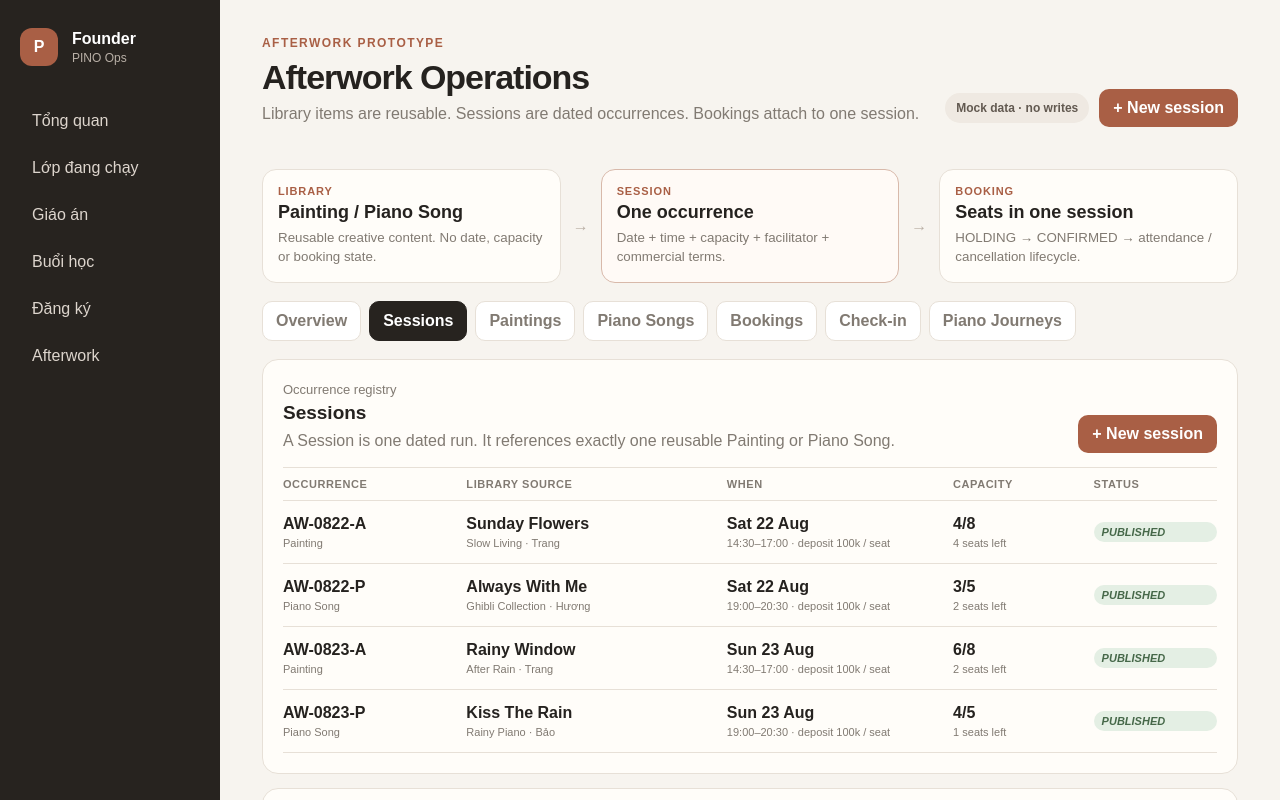
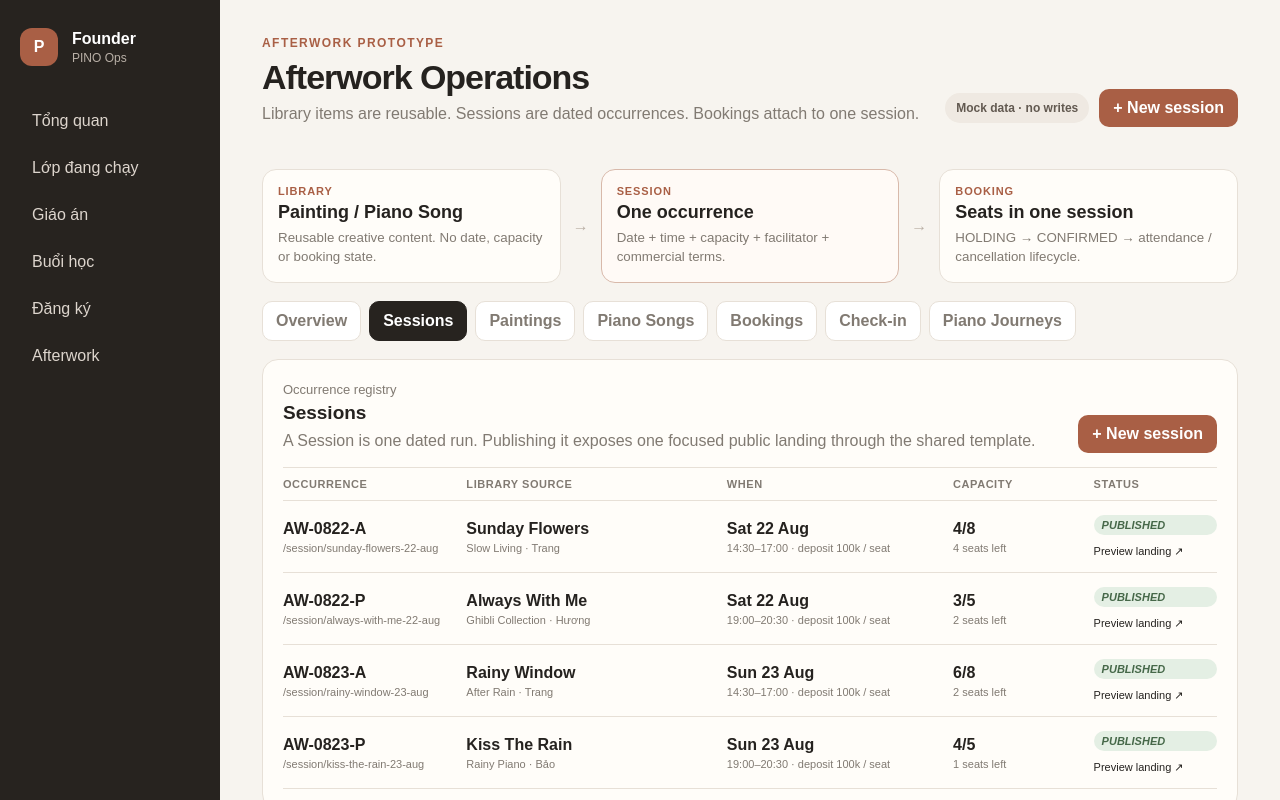
Before and after one commit to vmtct/pino-team-os, a Next.js app: page /founder/afterwork in a window 1280 px wide. Both pictures are taken after a click on the button "Sessions". Shown: the top 800 px of the page. Built offline with nearby package versions, Linux system fonts and the light colour scheme.

Commit message:
feat(afterwork): surface automatic session landing URLs in TOS prototype

```diff
--- a/app/founder/afterwork/page.tsx
+++ b/app/founder/afterwork/page.tsx
@@ -16,6 +16,7 @@ type SessionRow = {
   capacity: number;
   facilitator: string;
   deposit: string;
+  publicSlug?: string;
   status: "Published" | "Draft" | "Cancelled";
 };
 type Booking = {
@@ -61,10 +62,10 @@ const pianoSongs = [
 ];
 
 const initialSessions: SessionRow[] = [
-  { id: "AW-0822-A", sourceType: "Painting", sourceTitle: "Sunday Flowers", collection: "Slow Living", day: "Sat 22 Aug", time: "14:30–17:00", booked: 4, capacity: 8, facilitator: "Trang", deposit: "100k / seat", status: "Published" },
-  { id: "AW-0822-P", sourceType: "Piano Song", sourceTitle: "Always With Me", collection: "Ghibli Collection", day: "Sat 22 Aug", time: "19:00–20:30", booked: 3, capacity: 5, facilitator: "Hương", deposit: "100k / seat", status: "Published" },
-  { id: "AW-0823-A", sourceType: "Painting", sourceTitle: "Rainy Window", collection: "After Rain", day: "Sun 23 Aug", time: "14:30–17:00", booked: 6, capacity: 8, facilitator: "Trang", deposit: "100k / seat", status: "Published" },
-  { id: "AW-0823-P", sourceType: "Piano Song", sourceTitle: "Kiss The Rain", collection: "Rainy Piano", day: "Sun 23 Aug", time: "19:00–20:30", booked: 4, capacity: 5, facilitator: "Bảo", deposit: "100k / seat", status: "Published" },
+  { id: "AW-0822-A", sourceType: "Painting", sourceTitle: "Sunday Flowers", collection: "Slow Living", day: "Sat 22 Aug", time: "14:30–17:00", booked: 4, capacity: 8, facilitator: "Trang", deposit: "100k / seat", publicSlug: "sunday-flowers-22-aug", status: "Published" },
+  { id: "AW-0822-P", sourceType: "Piano Song", sourceTitle: "Always With Me", collection: "Ghibli Collection", day: "Sat 22 Aug", time: "19:00–20:30", booked: 3, capacity: 5, facilitator: "Hương", deposit: "100k / seat", publicSlug: "always-with-me-22-aug", status: "Published" },
+  { id: "AW-0823-A", sourceType: "Painting", sourceTitle: "Rainy Window", collection: "After Rain", day: "Sun 23 Aug", time: "14:30–17:00", booked: 6, capacity: 8, facilitator: "Trang", deposit: "100k / seat", publicSlug: "rainy-window-23-aug", status: "Published" },
+  { id: "AW-0823-P", sourceType: "Piano Song", sourceTitle: "Kiss The Rain", collection: "Rainy Piano", day: "Sun 23 Aug", time: "19:00–20:30", booked: 4, capacity: 5, facilitator: "Bảo", deposit: "100k / seat", publicSlug: "kiss-the-rain-23-aug", status: "Published" },
 ];
 
 const seedBookings: Booking[] = [
@@ -107,6 +108,7 @@ export default function AfterworkFounderPrototype() {
 
   const sourceOptions = sourceType === "Painting" ? paintings.map((item) => item.title) : pianoSongs.map((item) => item.title);
   const selectedSource = sourceType === "Painting" ? paintings.find((item) => item.title === sourceTitle) : pianoSongs.find((item) => item.title === sourceTitle);
+  const landingSlugPreview = makeLandingSlug(sourceTitle, sessionDate);
 
   function openSessionBuilder(type: LibraryType = "Painting", title?: string) {
     const firstTitle = type === "Painting" ? paintings[0].title : pianoSongs[0].title;
@@ -141,6 +143,7 @@ export default function AfterworkFounderPrototype() {
       capacity: Number(capacity) || (sourceType === "Painting" ? 8 : 5),
       facilitator,
       deposit: "100k / seat",
+      publicSlug: landingSlugPreview,
       status: "Draft",
     };
     setSessionRows((rows) => [row, ...rows]);
@@ -200,9 +203,10 @@ export default function AfterworkFounderPrototype() {
           <label>Hold TTL<input value="15 minutes" readOnly /></label>
           <label className="span-2">Cancellation<input value="100% refund ≥24h · non-refundable <24h / no-show" readOnly /></label>
         </div>
+        <div className="builder-boundary"><b>Public landing is automatic.</b><span>Template copy/media comes from the selected Painting or Piano Song. Date, time, capacity, facilitator and commercial terms come from this Session.</span><code style={{ display: "block", marginTop: 8, overflowWrap: "anywhere" }}>afterwork.pinohouse.art/session/{landingSlugPreview}</code></div>
         <div className="builder-boundary"><b>Session owns occurrence data.</b><span>The selected Painting/Piano Song remains reusable and unchanged for future sessions.</span></div>
         <div className="form-actions"><button className="button secondary" type="button" onClick={() => setBuilderOpen(false)}>Cancel</button><button className="button" type="button" onClick={createPrototypeSession}>Create mock session</button></div>
-        <p className="hint">Prototype only — this creates client state, not a Core session or payment obligation.</p>
+        <p className="hint">Prototype only — this creates client state, not a Core session, public route or payment obligation.</p>
       </section>
     </div>}
   </div>;
@@ -218,13 +222,13 @@ function Overview({ sessions, totals, holds, confirmed, onNewSession }: { sessio
 
 function Sessions({ sessions, onNewSession }: { sessions: SessionRow[]; onNewSession: () => void }) {
   return <section className="afterwork-stack">
-    <section className="panel afterwork-panel"><div className="afterwork-panel-head"><div><span className="muted">Occurrence registry</span><h2>Sessions</h2><p className="afterwork-copy">A Session is one dated run. It references exactly one reusable Painting or Piano Song.</p></div><button className="button" type="button" onClick={onNewSession}>+ New session</button></div><SessionTable sessions={sessions} /></section>
-    <section className="panel session-rule"><div><span className="eyebrow">Definition</span><h2>Library item ≠ Session</h2></div><p>Changing date, capacity, facilitator, deposit or lifecycle belongs here on the occurrence. Editing a painting/song belongs in its Library view and must not rewrite existing session history.</p></section>
+    <section className="panel afterwork-panel"><div className="afterwork-panel-head"><div><span className="muted">Occurrence registry</span><h2>Sessions</h2><p className="afterwork-copy">A Session is one dated run. Publishing it exposes one focused public landing through the shared template.</p></div><button className="button" type="button" onClick={onNewSession}>+ New session</button></div><SessionTable sessions={sessions} /></section>
+    <section className="panel session-rule"><div><span className="eyebrow">Definition</span><h2>Library item ≠ Session ≠ webpage copy.</h2></div><p>Offering content remains reusable. Session owns occurrence/commercial data. The public app composes both into one landing template instead of staff rebuilding pages for every date.</p></section>
   </section>;
 }
 
 function SessionTable({ sessions }: { sessions: SessionRow[] }) {
-  return <div className="session-table"><div className="session-row session-head"><span>Occurrence</span><span>Library source</span><span>When</span><span>Capacity</span><span>Status</span></div>{sessions.map((session) => <div className="session-row" key={session.id}><span><b>{session.id}</b><small>{session.sourceType}</small></span><span><b>{session.sourceTitle}</b><small>{session.collection} · {session.facilitator}</small></span><span><b>{session.day}</b><small>{session.time} · deposit {session.deposit}</small></span><span><b>{session.booked}/{session.capacity}</b><small>{session.capacity - session.booked} seats left</small></span><span><em className={`status ${session.status === "Published" ? "status-published" : "status-draft"}`}>{session.status}</em></span></div>)}</div>;
+  return <div className="session-table"><div className="session-row session-head"><span>Occurrence</span><span>Library source</span><span>When</span><span>Capacity</span><span>Status</span></div>{sessions.map((session) => <div className="session-row" key={session.id}><span><b>{session.id}</b><small>{session.publicSlug ? `/session/${session.publicSlug}` : "Landing not reserved"}</small></span><span><b>{session.sourceTitle}</b><small>{session.collection} · {session.facilitator}</small></span><span><b>{session.day}</b><small>{session.time} · deposit {session.deposit}</small></span><span><b>{session.booked}/{session.capacity}</b><small>{session.capacity - session.booked} seats left</small></span><span><em className={`status ${session.status === "Published" ? "status-published" : "status-draft"}`}>{session.status}</em>{session.publicSlug && session.status === "Published" && <a href={`http://localhost:3003/session/${session.publicSlug}`} target="_blank" rel="noreferrer" style={{ display: "block", marginTop: 6, fontSize: 11 }}>Preview landing ↗</a>}</span></div>)}</div>;
 }
 
 function Paintings({ onCreate }: { onCreate: (title: string) => void }) {
@@ -260,3 +264,10 @@ function Metric({ n, label }: { n: string; label: string }) {
 function statusLabel(status: BookingStatus) {
   return ({ holding: "HOLDING", confirmed: "CONFIRMED", expired: "EXPIRED", cancelled: "CANCELLED", attended: "ATTENDED", no_show: "NO SHOW" })[status];
 }
+
+function makeLandingSlug(title: string, date: string) {
+  const titlePart = title.normalize("NFD").replace(/[\u0300-\u036f]/g, "").toLowerCase().replace(/[^a-z0-9]+/g, "-").replace(/^-|-$/g, "");
+  const parsed = new Date(`${date}T12:00:00`);
+  const datePart = parsed.toLocaleDateString("en-GB", { day: "numeric", month: "short" }).toLowerCase().replace(/\s+/g, "-");
+  return `${titlePart}-${datePart}`;
+}
```
